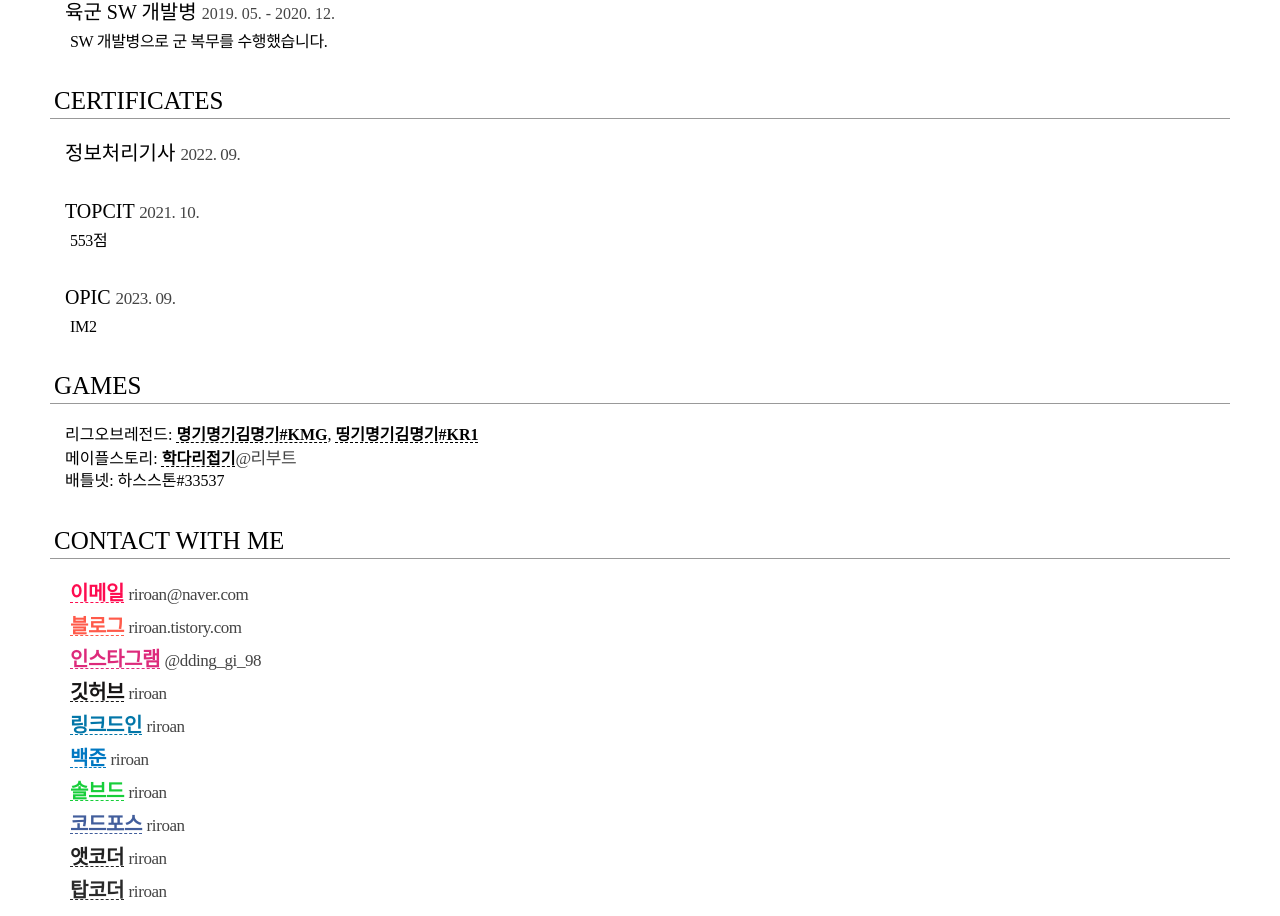
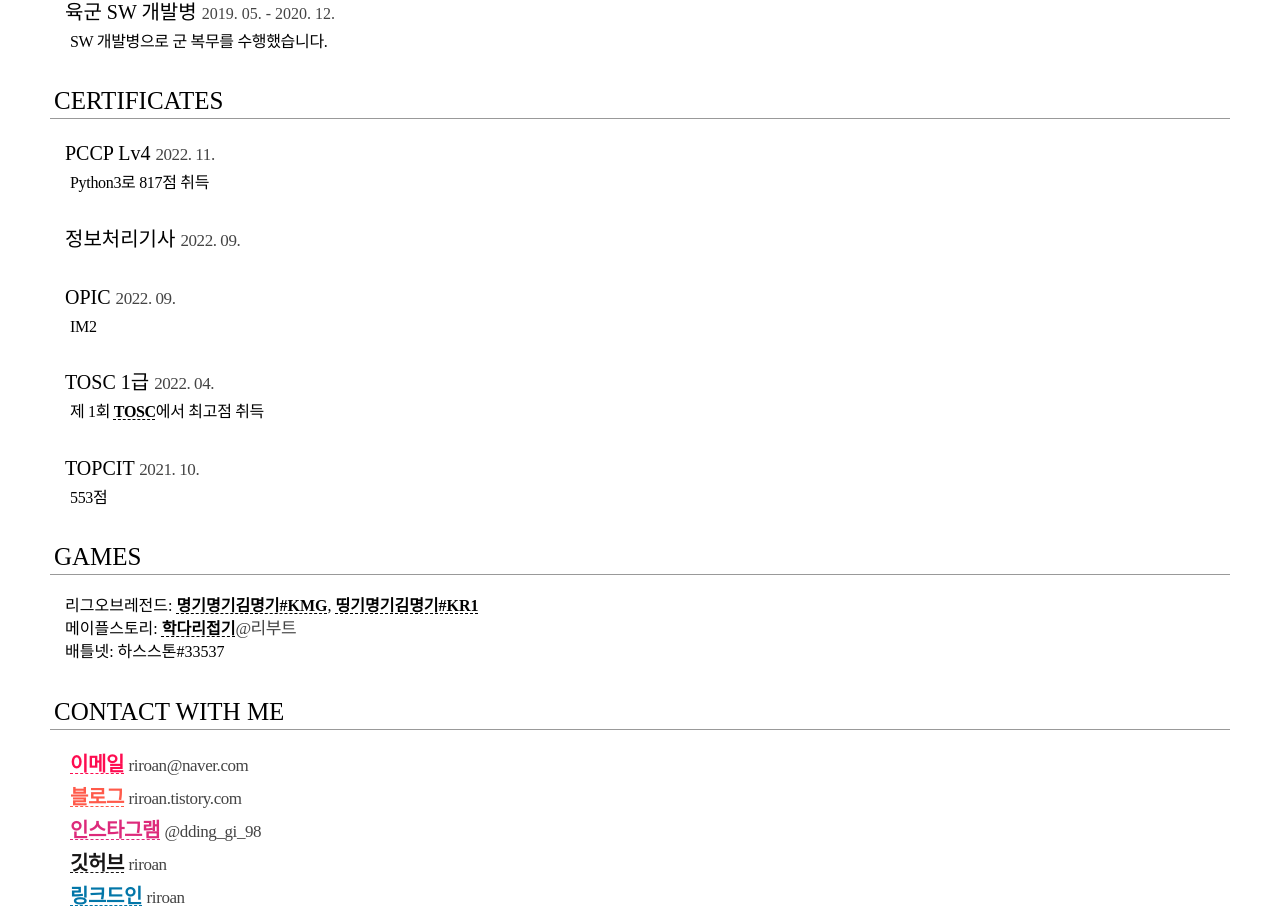
Before and after one commit to riroan/riroan.com, a React (Create React App) app in the folder riroan/: page / in a window 1280 px wide. Shown: the part 4393-5309 px from the top of the page. Built offline with nearby package versions, Linux system fonts and the light colour scheme; a web font is replaced by a local one.

Commit message:
이력 추가

```diff
--- a/riroan/src/App.js
+++ b/riroan/src/App.js
@@ -370,20 +370,34 @@ export default function App() {
 			<H1>CERTIFICATES</H1>
 			<Div>
 				<H2>
+					PCCP Lv4 <Assist>2022. 11.</Assist>
+				</H2>
+				<P>Python3로 817점 취득</P>
+			</Div>
+			<Div>
+				<H2>
 					정보처리기사 <Assist>2022. 09.</Assist>
 				</H2>
+			</Div>
+			<Div>
+				<H2>
+					OPIC <Assist>2022. 09.</Assist>
+				</H2>
+				<P>IM2</P>
+			</Div>
+			<Div>
+				<H2>
+					TOSC 1급 <Assist>2022. 04.</Assist>
+				</H2>
+				<P>
+					제 1회 <A href="https://tosc.sejong.ac.kr/">TOSC</A>에서 최고점 취득
+				</P>
 			</Div>
 			<Div>
 				<H2>
 					TOPCIT <Assist>2021. 10.</Assist>
 				</H2>
 				<P>553점</P>
-			</Div>
-			<Div>
-				<H2>
-					OPIC <Assist>2023. 09.</Assist>
-				</H2>
-				<P>IM2</P>
 			</Div>
 
 			<H1>GAMES</H1>
```
